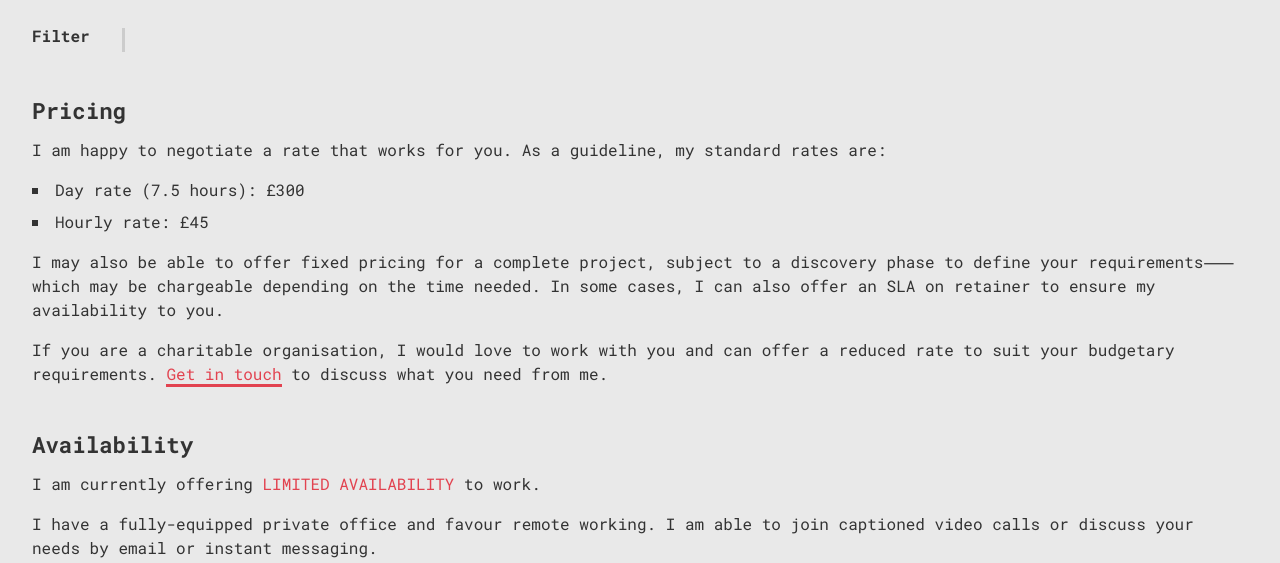
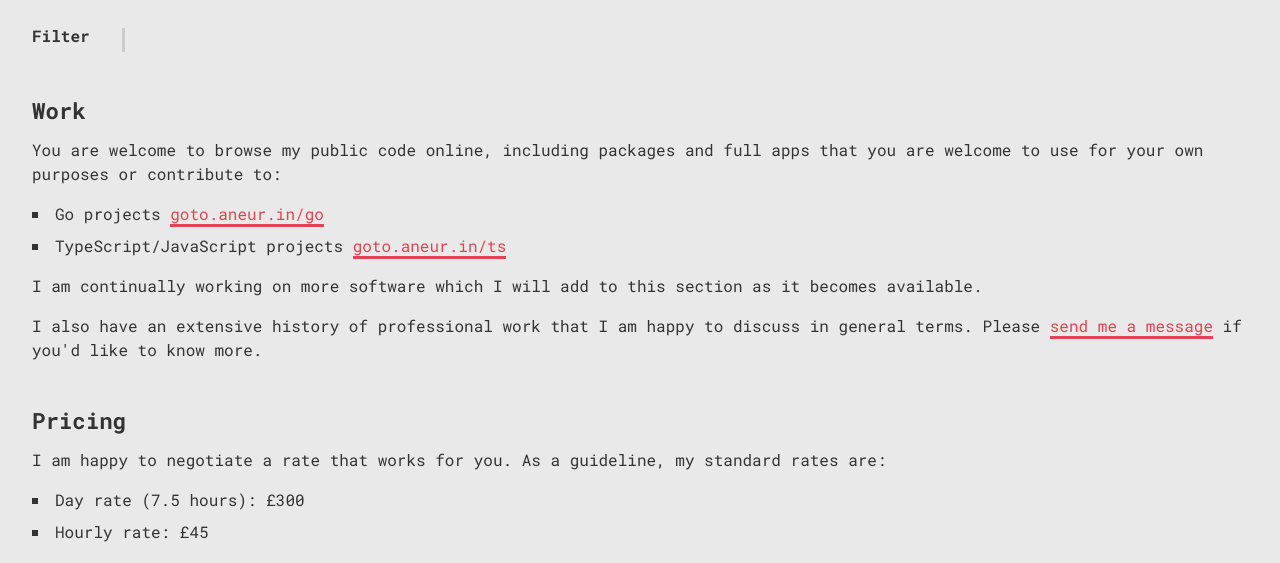
Before and after one commit to annybs/www.aneur.in, a website built with Vite: page index.html in a window 1280 px wide. Shown: the part 758-1321 px from the top of the page. Built offline with nearby package versions, Linux system fonts and the light colour scheme; no server answers; what @annybs/request-js would draw is missing.

Commit message:
add work section

```diff
--- a/index.html
+++ b/index.html
@@ -57,7 +57,7 @@
 
         <p>
           Are you looking for expertise in a specific domain? This list provides an overview of pretty much everything I know.
-          If you have any questions, or something you need isn't on the list, <a href="#contact">get in touch</a> and I'd be happy to talk about it.
+          If you have any questions, or something you need isn't on the list, <a href="#contact">get in touch</a> and I'd be h`y to talk about it.
         </p>
 
         <div class="data-view">
@@ -82,6 +82,33 @@
             </template>
           </ul>
         </div>
+      </section>
+
+      <section id="work">
+        <header>
+          <h2>Work</h2>
+        </header>
+
+        <p>
+          You are welcome to browse my public code online, including packages and full apps
+          that you are welcome to use for your own purposes or contribute to:
+        </p>
+
+        <ul>
+          <li>
+            Go projects <a href="https://goto.aneur.in/go" target="_blank">goto.aneur.in/go</a>
+          </li>
+          <li>
+            TypeScript/JavaScript projects <a href="https://goto.aneur.in/ts" target="_blank">goto.aneur.in/ts</a>
+          </li>
+        </ul>
+
+        <p>I am continually working on more software which I will add to this section as it becomes available.</p>
+
+        <p>
+          I also have an extensive history of professional work that I am happy to discuss in general terms.
+          Please <a href="#contact">send me a message</a> if you'd like to know more.
+        </p>
       </section>
 
       <section id="pricing">
```
